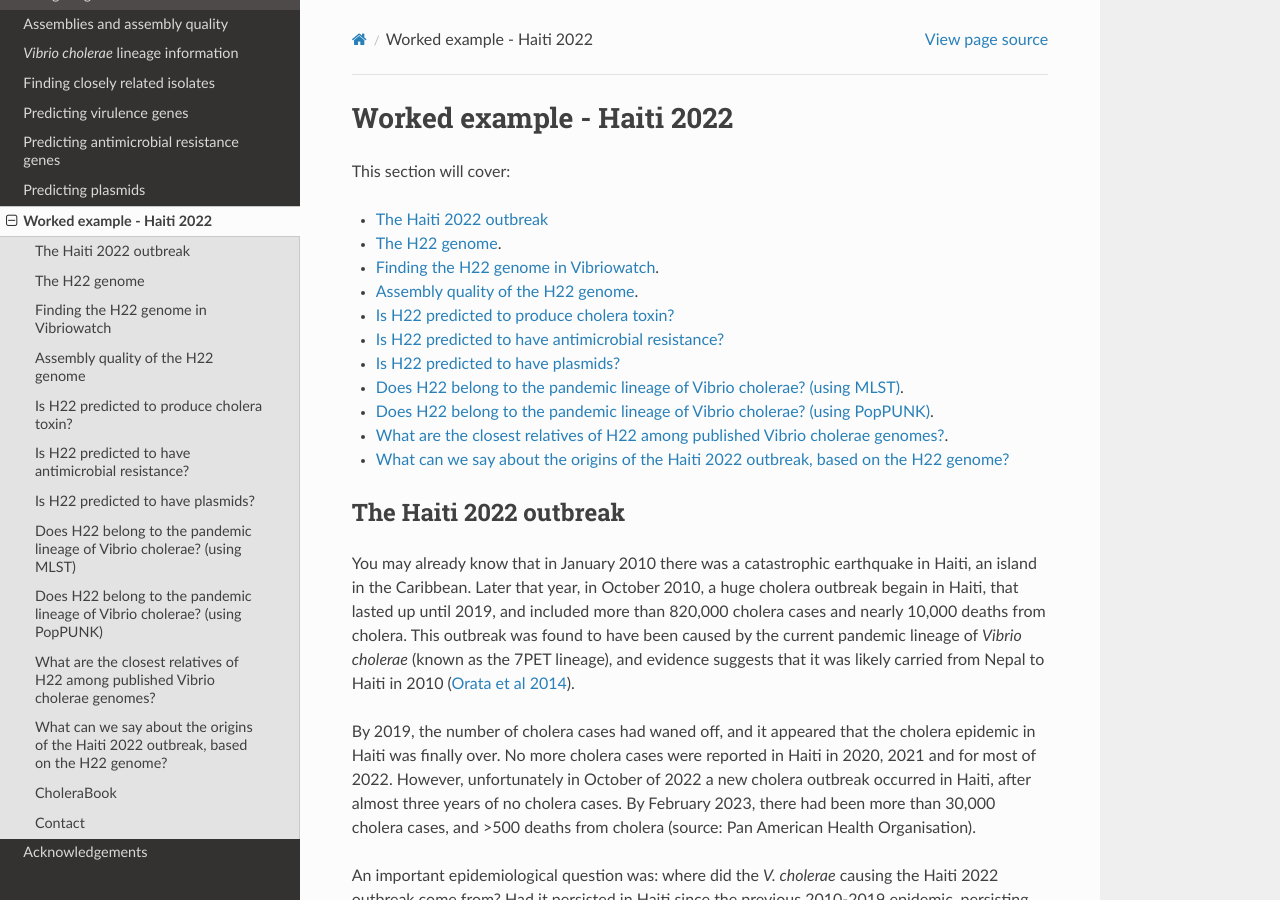
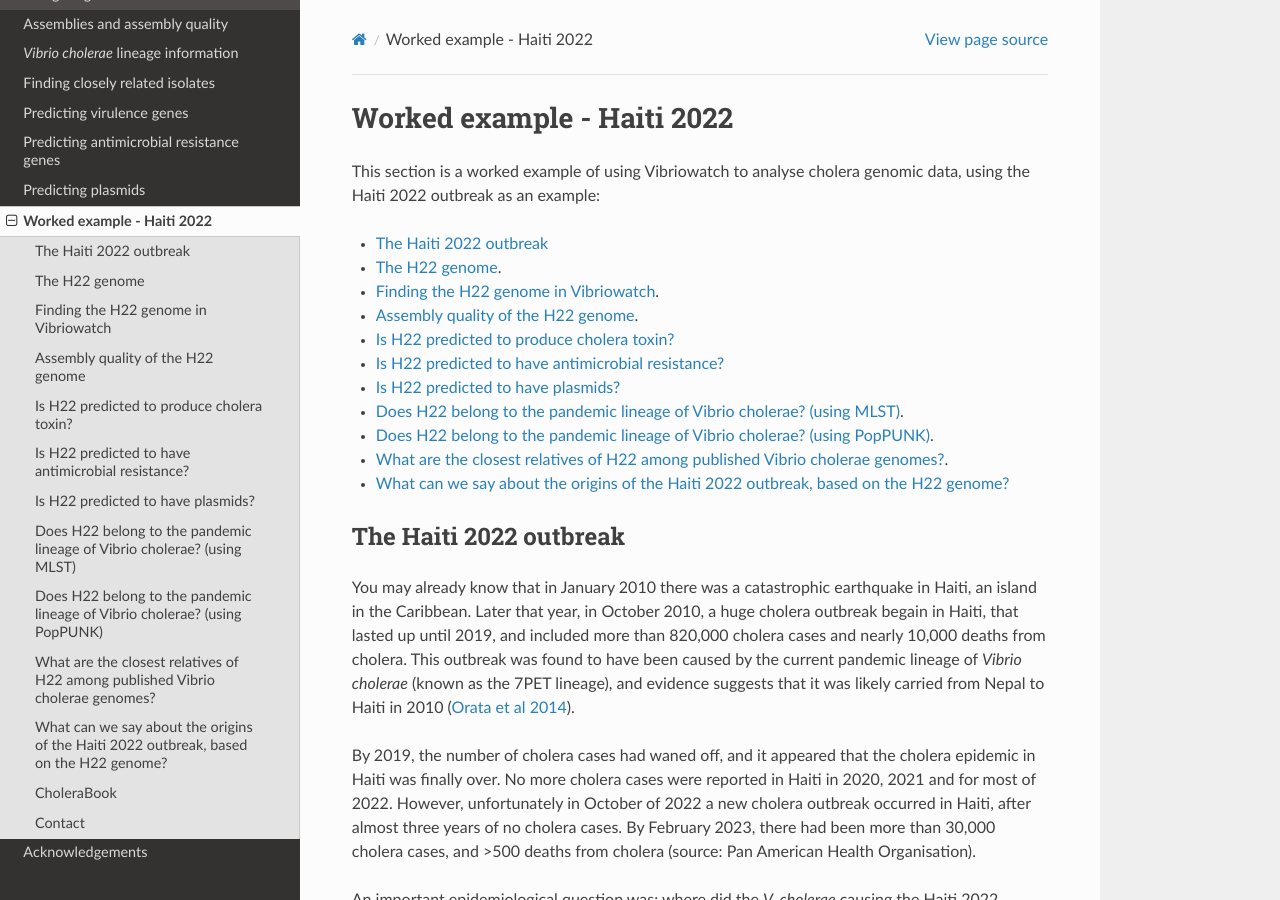
Before and after one commit to avrilcoghlan/vibriowatch, a Sphinx documentation site: the page built from docs/source/haiti.rst, in a window 1280 px wide and 900 px high. Built offline with Sphinx 7.4.7 and the Read the Docs theme 3.1.0, drawn with Linux system fonts in a browser that asks for light colours.

Commit message:
Update haiti.rst

```diff
--- a/docs/source/haiti.rst
+++ b/docs/source/haiti.rst
@@ -1,7 +1,7 @@
 Worked example - Haiti 2022
 ===========================
 
-This section will cover:
+This section is a worked example of using Vibriowatch to analyse cholera genomic data, using the Haiti 2022 outbreak as an example:
 
 * `The Haiti 2022 outbreak`_
 * `The H22 genome`_.
```
